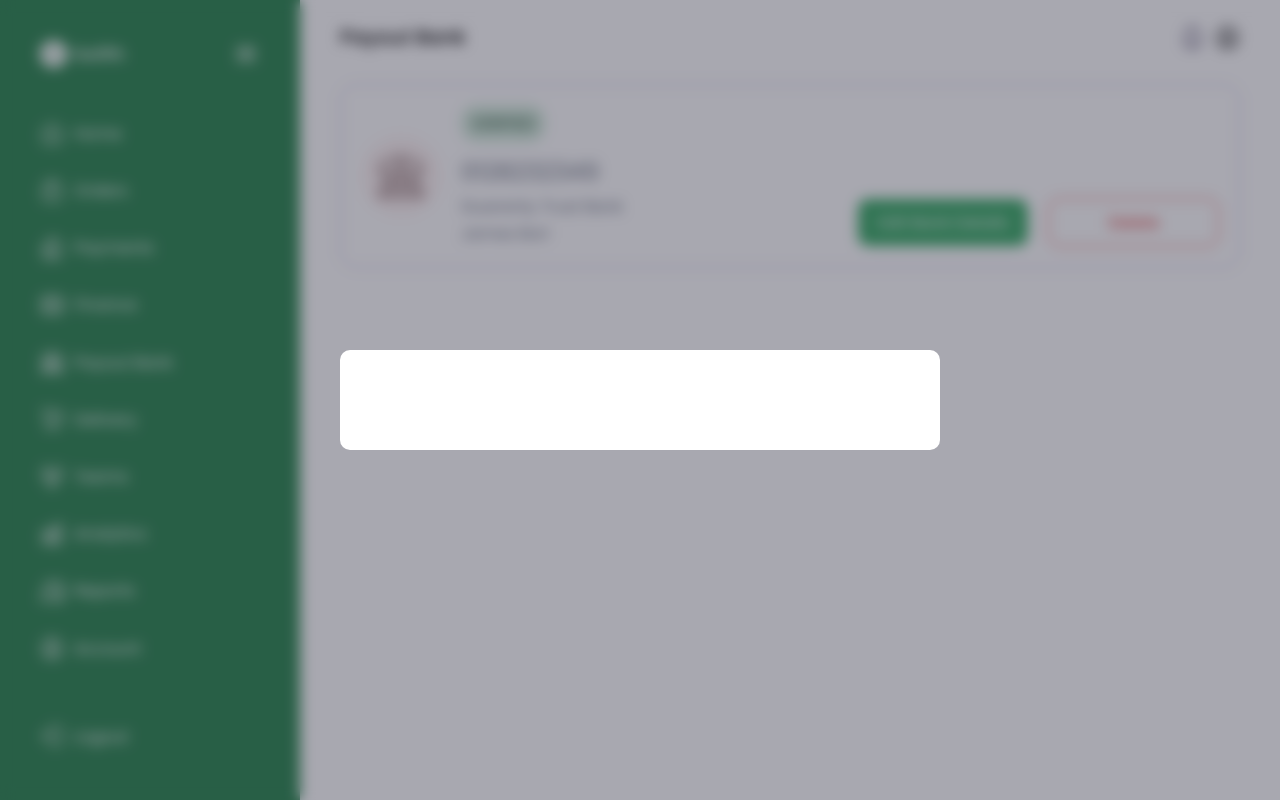
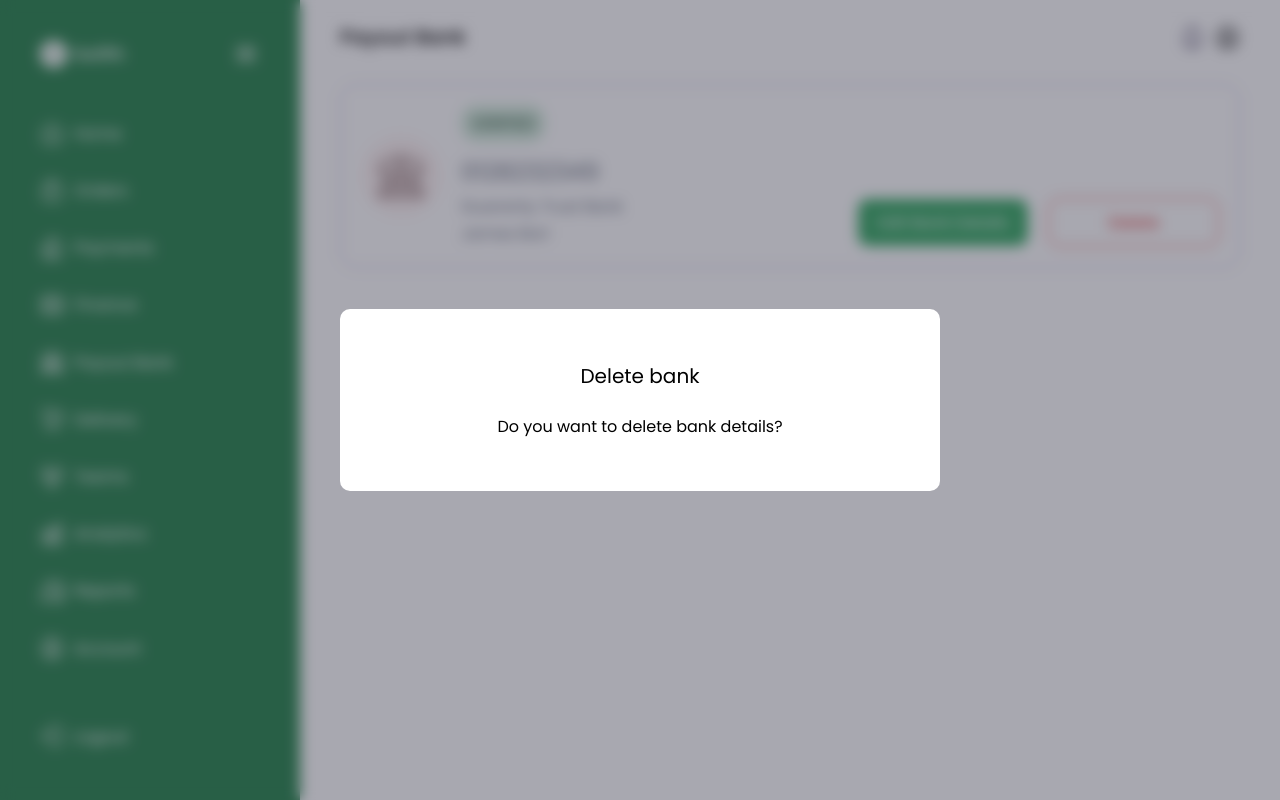
Before and after one commit to projects-for-clients/swifth, a React (Vite) app: page /dashboard/payoutBank in a window 1280 px wide. Both pictures are taken after a click on the button "Delete". Built offline with nearby package versions, Linux system fonts and the light colour scheme.

Commit message:
working on payout bank

```diff
--- a/src/pages/PayoutBank.tsx
+++ b/src/pages/PayoutBank.tsx
@@ -26,7 +26,11 @@ function PayoutBank() {
       <Header title="Payout Bank" />
       <dialog className="dialog relative text-[1.6rem]" ref={dialogRef}>
         <section className="grid place-content-center w-screen h-[100vh]">
-          <div className="bg-white rounded-2xl grid place-content-center justify-items-center  gap-16 w-[60rem] py-20 px-10"></div>
+          <div className="bg-white rounded-2xl grid place-content-center justify-items-center gap-8 w-[60rem] py-20 px-10">
+            <p className='text-[2rem]'>Delete bank</p>
+            <p>Do you want to delete bank details?</p>
+
+          </div>
         </section>
       </dialog>
       <main>
```
